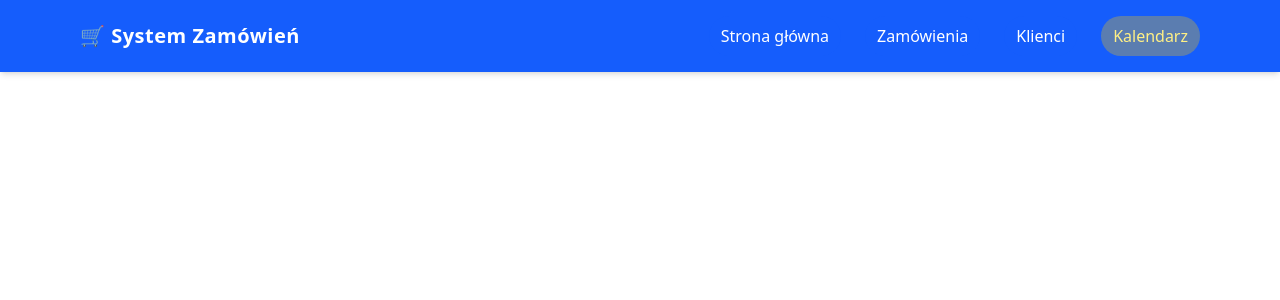
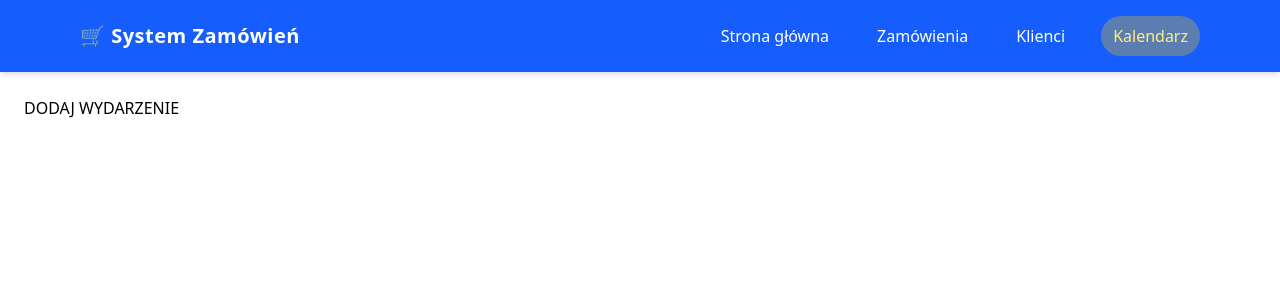
Before and after one commit to SpacingKosmopan/ZadanieSystemZamowien, a React (Vite) app in the folder my-app/: page /calendar in a window 1280 px wide. Shown: the top 300 px of the page. Built offline with nearby package versions, Linux system fonts and the light colour scheme.

Commit message:
Added events adding to calendar

```diff
--- a/my-app/src/pages/calendar.jsx
+++ b/my-app/src/pages/calendar.jsx
@@ -1,5 +1,29 @@
-import { useCalendar } from "./pages/useCalendar";
+import { useCalendar } from "./useCalendar";
 
 export const CalendarPage = () => {
+  const { calendar, addEvent, getDay, getMonth } = useCalendar();
   const daysOfWeek = ["Pon", "Wto", "Śro", "Czw", "Pią", "Sob", "Nie"];
+  console.log(calendar);
+
+  const handleButton = () => {
+    addEvent(
+      { year: 2025, month: 10, day: 29 },
+      { title: "Tort urodzinowy", price: 200 }
+    );
+  };
+
+  return (
+    <>
+      <button onClick={handleButton}>DODAJ WYDARZENIE</button>
+      {getDay({ year: 2025, month: 10, day: 29 })?.map((element, i) => (
+        <div
+          key={i}
+          className="border p-4 text-center transition hover:bg-blue-100 bg-gray-50 rounded-lg"
+        >
+          <p className="font-semibold">{element.title}</p>
+          <p className="text-sm text-gray-600">{element.price} zł</p>
+        </div>
+      ))}
+    </>
+  );
 };
--- a/my-app/src/pages/useCalendar.jsx
+++ b/my-app/src/pages/useCalendar.jsx
@@ -8,14 +8,26 @@ export function useCalendar() {
       const updated = { ...prev };
       if (!updated[year]) updated[year] = {};
       if (!updated[year][month]) updated[year][month] = {};
-      updated[year][month][day] = data;
+      if (!updated[year][month][day]) updated[year][month][day] = [];
+      const exists = updated[year][month][day].some(
+        (event) => event.title === data.title
+      );
+      if (!exists) updated[year][month][day].push(data);
+      else
+        console.log(
+          "Warning: tried to create two events the same day with the same title!"
+        );
       return updated;
     });
   };
 
-  const getEvent = ({ year, month, day }) => {
+  const getDay = ({ year, month, day }) => {
     return calendar?.[year]?.[month]?.[day] ?? null;
   };
 
-  return { calendar, addEvent, getEvent };
+  const getMonth = ({ year, month }) => {
+    return calendar?.[year]?.[month] ?? null;
+  };
+
+  return { calendar, addEvent, getDay, getMonth };
 }
```
